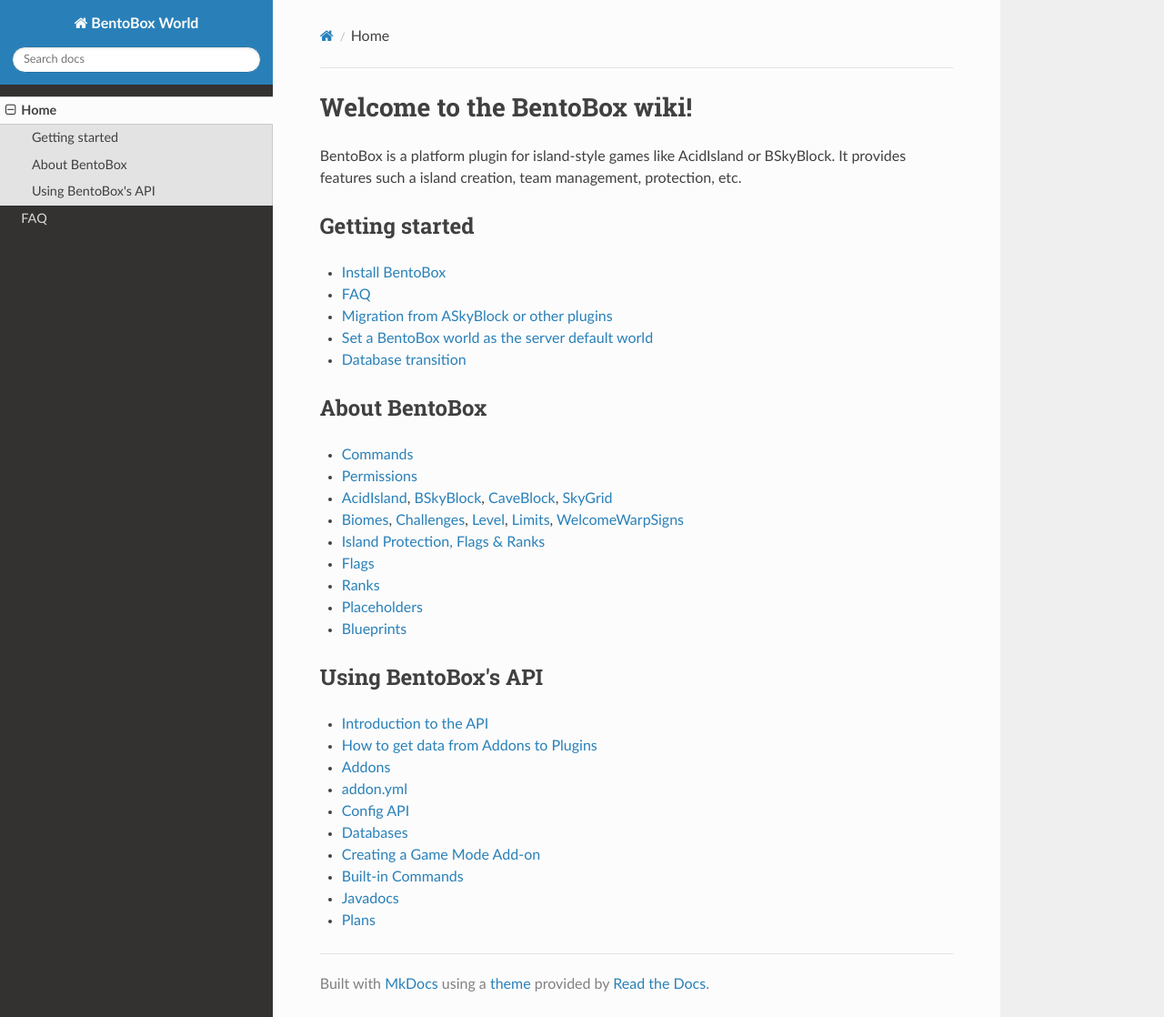
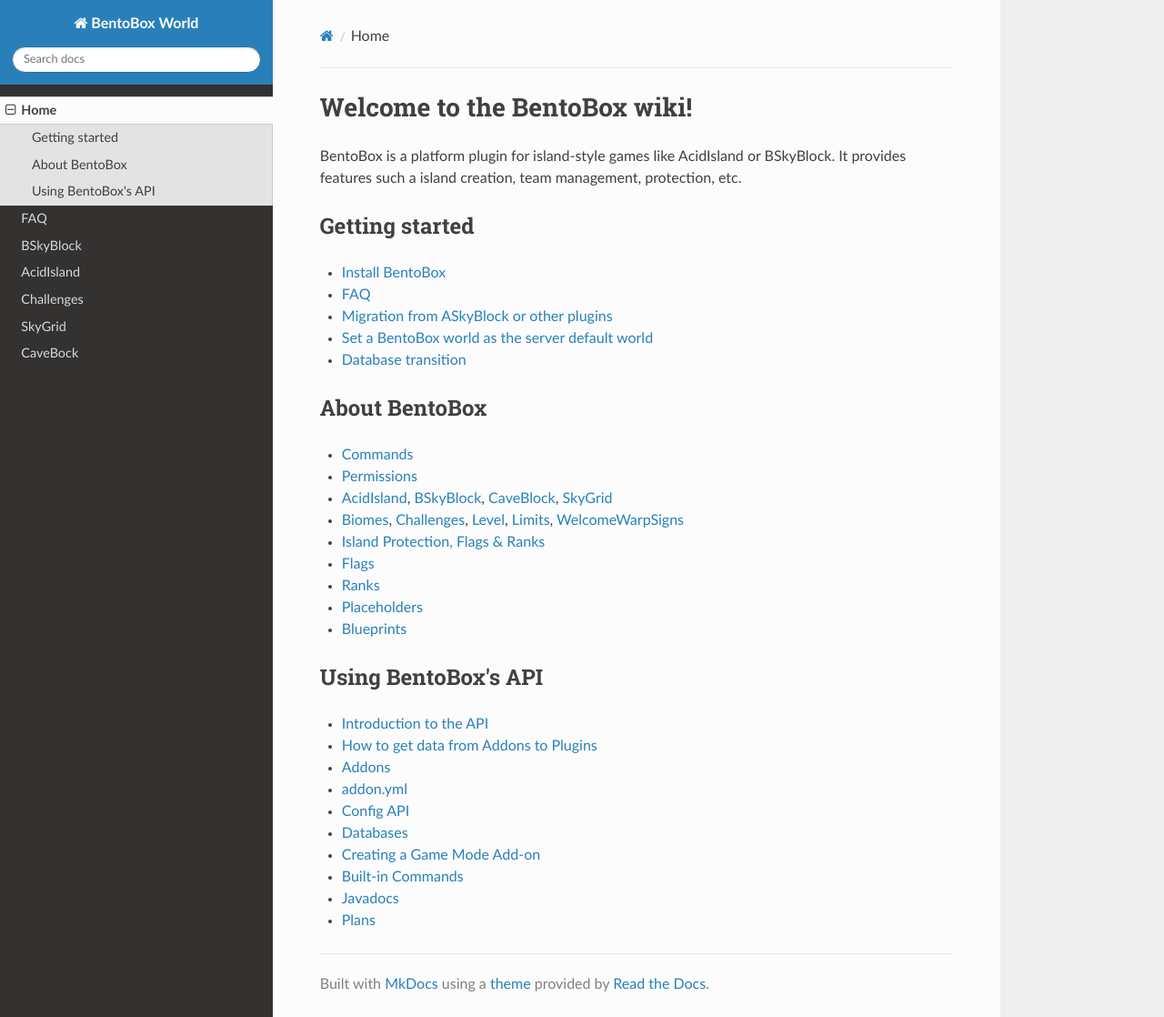
Before and after one commit to BentoBoxWorld/docs, an MkDocs documentation site: the page built from docs/index.md, in a window 1280 px wide and 1118 px high. Shown: the whole window at 91% size. Built offline with MkDocs 1.6.1, drawn with Linux system fonts in a browser that asks for light colours; nearby versions of some CDN libraries.

Commit message:
Updated mkdocs

```diff
--- a/docs/index.md
+++ b/docs/index.md
@@ -25,7 +25,7 @@
 - [Introduction to the API](BentoBox/wiki/Developer-Documentation)
 - [How to get data from Addons to Plugins](BentoBox/wiki/Request-Handler-API---How-plugins-can-get-data-from-addons)
 - [Addons](BentoBox/wiki/Getting-started-with-Addons)
-  - [addon.yml](BentoBox/wiki/How-to-fill-in-the-addon.yml-file)
+  - [addon.yml](BentoBox/wiki/How-to-fill-in-the-addon_yml-file)
   - [Config API](BentoBox/wiki/Config-API)
   - [Databases](BentoBox/wiki/Database)
 - [Creating a Game Mode Add-on](BentoBox/wiki/Creating-a-Game-Mode)
--- a/mkdocs.yml
+++ b/mkdocs.yml
@@ -2,4 +2,9 @@
 nav:
     - Home: index.md
     - FAQ: BentoBox/wiki/FAQ.md
+    - BSkyBlock: BSkyBlock/wiki/Home.md
+    - AcidIsland: AcidIsland/wiki/Home.md
+    - Challenges: Challenges/wiki/Home.md
+    - SkyGrid: SkyGrid/wiki/Home.md
+    - CaveBock: CaveBlock/wiki/Home.md
 theme: readthedocs
```
